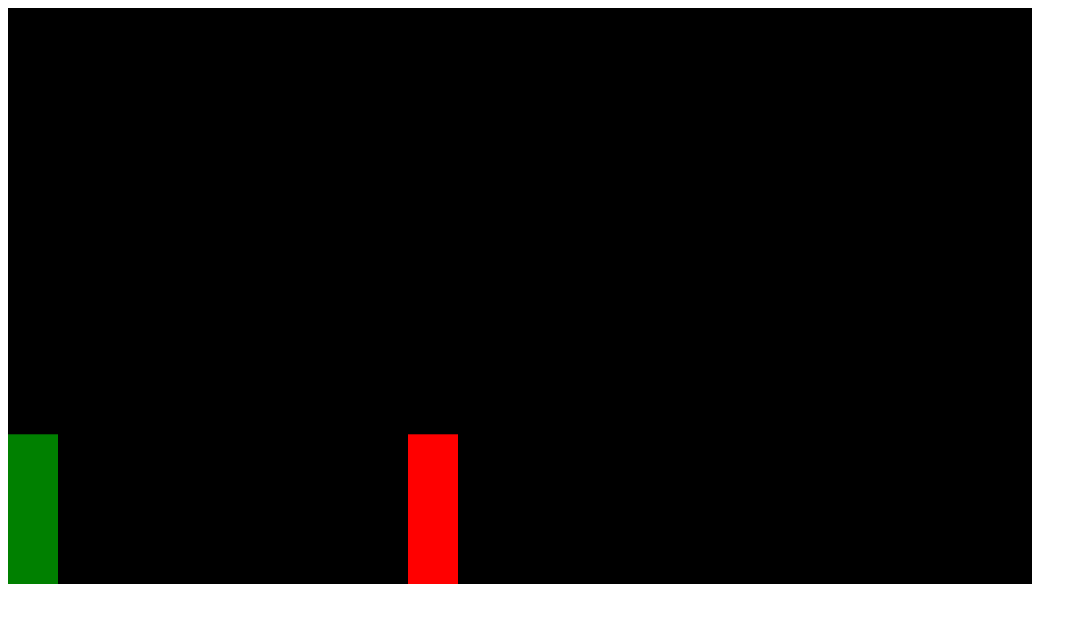
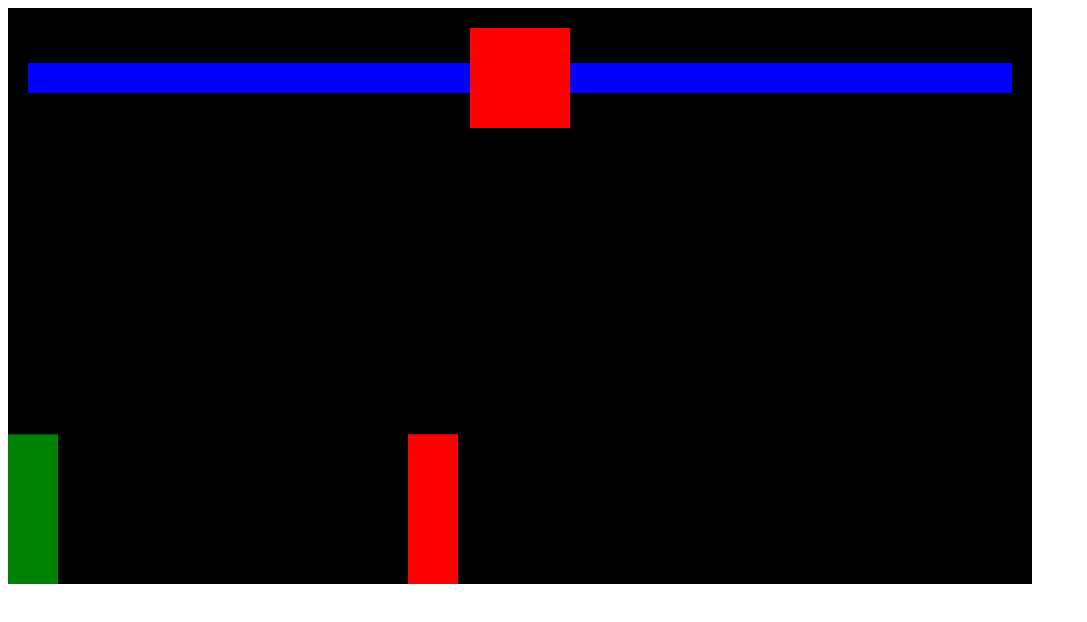
Before and after one commit to gaoaaron1/SENG513-A2, a plain HTML site: page index.html in a window 1280 px wide. Shown: the whole page, without its empty margins (0-1087 px from the left). Drawn offline with Linux system fonts and the light colour scheme.

Commit message:
health bar interface completed

```diff
--- a/index.html
+++ b/index.html
@@ -1,3 +1,60 @@
-<canvas></canvas>
+<head>
 
-<script src="index.js"></script>
+    <style>
+        * {
+            box-sizing: border-box;
+        }
+    </style>
+</head>
+<body>
+
+    <div style="position: relative; display: inline-block">
+
+        <div
+            style="
+                position: absolute;
+                display: flex;
+                width: 100%;
+                align-items: center;
+                padding: 20px;
+               "
+            >
+
+            <!-- player health -->
+            <div style="position: relative; height: 30px; width: 100%; display: flex; justify-content: flex-end">
+                <div style="background-color: yellow; height: 30px; width: 100%"></div>
+                <div
+                    id="playerHealth"
+                    style="
+                        position: absolute;
+                        background: blue;
+                        top: 0;
+                        right: 0;
+                        bottom: 0;
+                        width: 100%
+                "
+                ></div>
+                </div>
+
+
+            <!-- timer -->
+            <div
+                style="background-color: red;
+                height: 100px;
+                width: 100px;
+                flex-shrink: 0;
+                "
+            ></div>
+
+            <!-- enemy health -->
+            <div style="position: relative; height: 30px; width: 100%">
+                <div style="background-color: yellow; height: 30px"></div>
+                <div id="enemyHealth" style="position: absolute; background: blue; top: 0; right: 0; bottom: 0; left: 0"></div>
+            </div>
+            <div></div>
+        </div>
+        <canvas></canvas>
+    </div>
+
+    <script src="index.js"></script>
+</body>
--- a/index.js
+++ b/index.js
@@ -30,6 +30,7 @@ class Entity {
         }
         this.color = color;
         this.isAttacking;
+        this.health = 100;
     }
 
     draw() {
@@ -165,13 +166,15 @@ function animate() {
     // detect for player 1 attack player 2 collision
     if (rectangularCollision({rectangle1: player, rectangle2: enemy}) && (player.isAttacking)) {
         player.isAttacking = false;
-        console.log('player 1 attack');
+        enemy.health -= 20;
+        document.querySelector('#enemyHealth').style.width = enemy.health + '%';
     }
 
     // detect for player 2 attack player 1 collision
     if (rectangularCollision({rectangle1: enemy, rectangle2: player}) && (enemy.isAttacking)) {
         enemy.isAttacking = false;
-        console.log('player 2 attack');
+        player.health -= 20;
+        document.querySelector('#playerHealth').style.width = player.health + '%';
     }
 }
 
```
